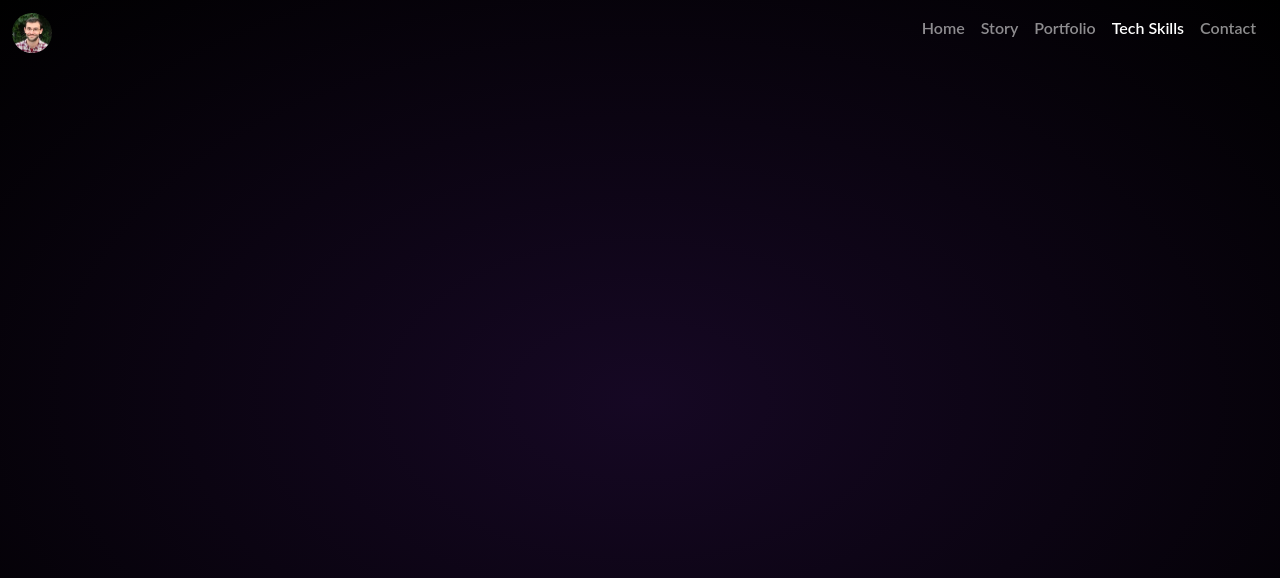
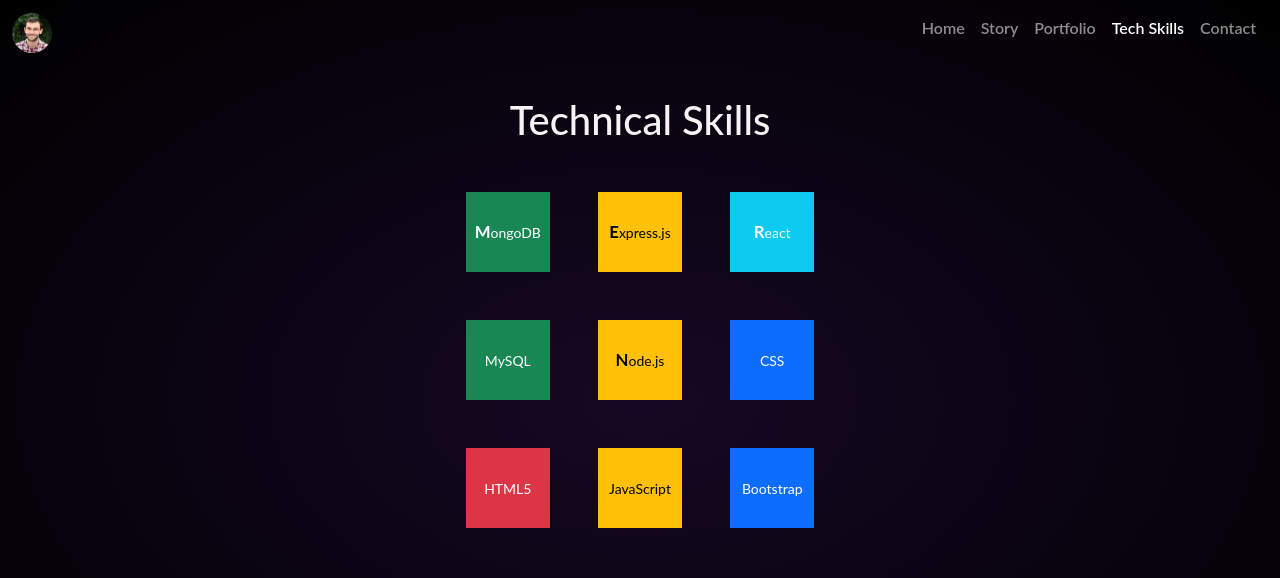
Before and after one commit to JoelDore/react-portfolio, a React (Create React App) app: page /skills in a window 1280 px wide. Shown: the top 578 px of the page. Built offline with nearby package versions, Linux system fonts and the light colour scheme.

Commit message:
Build Tech Skills page

```diff
--- a/src/components/TechBtn.js
+++ b/src/components/TechBtn.js
@@ -0,0 +1,23 @@
+import React, { useState } from 'react'
+import Button from 'react-bootstrap/Button'
+
+export default function TechBtn({ name, color, mern, textColor }) {
+    const [screenWidth, setScreenWidth] = useState(0)
+
+    window.addEventListener("resize", () => setScreenWidth(window.innerWidth))
+
+    return (
+        <Button
+            className={`w-100 btn rounded-0
+                btn-${color}
+                ${mern && "mern"}
+                ${textColor && "text-" + textColor}
+                ${screenWidth < 768 && "btn-sm"}
+                ${screenWidth > 992 && "btn-lg"}
+            `}
+            aria-disabled="true"
+        >
+            {name}
+        </Button>
+    )
+}
--- /dev/null
+++ b/src/components/TechGrid.js
@@ -0,0 +1,23 @@
+import React from 'react'
+import TechBtn from './TechBtn'
+
+export default function TechGrid() {
+    return (
+        <div className="wrapper">
+            <div
+                className="d-grid gap-3 gap-sm-4 gap-md-5"
+                style={{ gridTemplateColumns: "repeat(3, 1fr)" }}
+            >
+                <TechBtn name="MongoDB" color="success" mern />
+                <TechBtn name="Express.js" color="warning" mern />
+                <TechBtn name="React" color="info" mern textColor="light" />
+                <TechBtn name="MySQL" color="success" />
+                <TechBtn name="Node.js" color="warning" mern />
+                <TechBtn name="CSS" color="primary" />
+                <TechBtn name="HTML5" color="danger" />
+                <TechBtn name="JavaScript" color="warning" />
+                <TechBtn name="Bootstrap" color="primary" />
+            </div>
+        </div>
+    )
+}
--- a/src/pages/Techs.js
+++ b/src/pages/Techs.js
@@ -1,9 +1,13 @@
 import React from 'react'
+import SectionTitle from '../components/SectionTitle'
+import TechGrid from '../components/TechGrid'
+import './techs.css'
 
 export default function Techs() {
     return (
-        <div className="Techs min-vh-100">
-
-        </div>
+        <section className="Techs py-5 px-3 px-sm-auto">
+            <SectionTitle title="Technical Skills" />
+            <TechGrid />
+        </section>
     )
 }
--- /dev/null
+++ b/src/pages/techs.css
@@ -0,0 +1,15 @@
+.wrapper {
+    display: grid;
+    place-items: center;
+}
+
+.Techs .btn {
+    height: 5rem;
+    pointer-events: none;
+    max-width: 25vw;
+}
+
+.Techs .mern::first-letter {
+    font-size: larger;
+    font-weight: bolder;
+}
```
